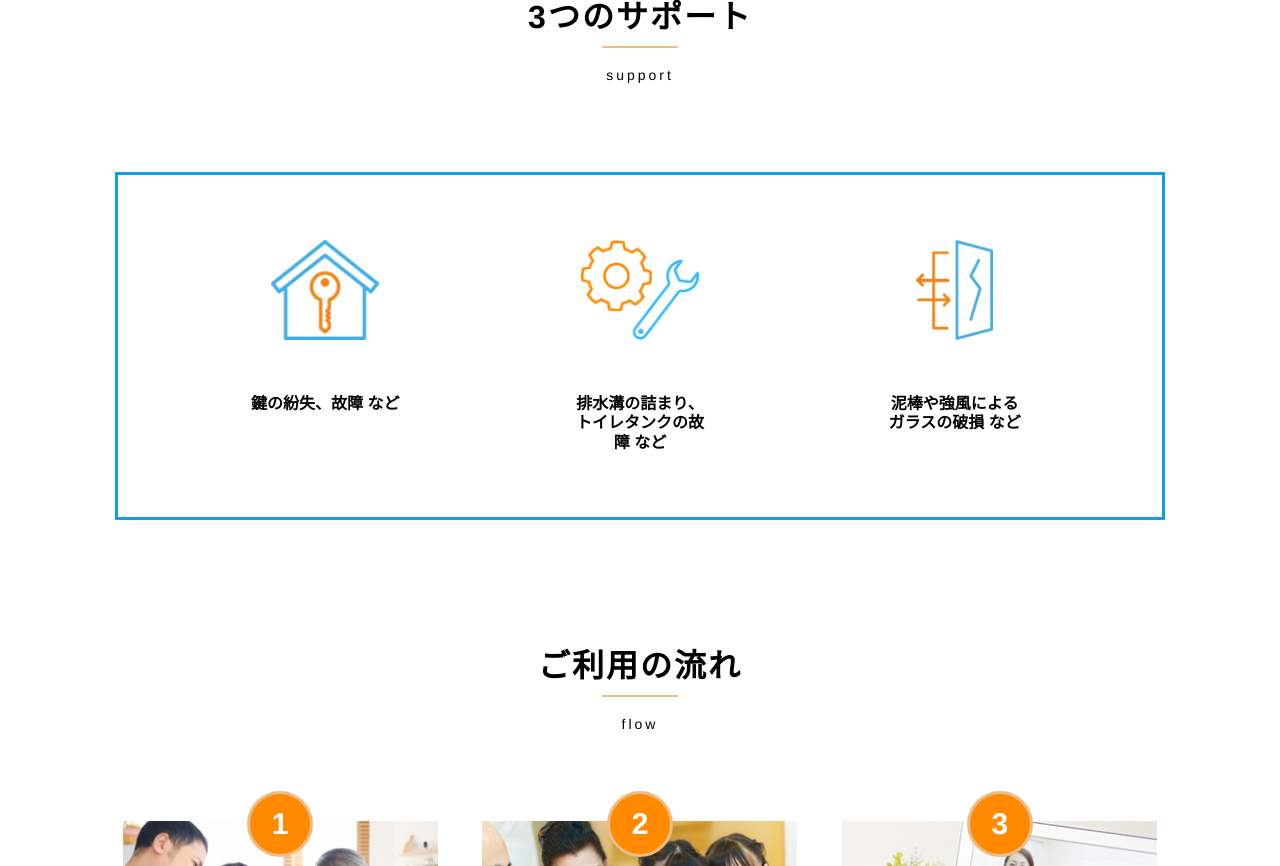
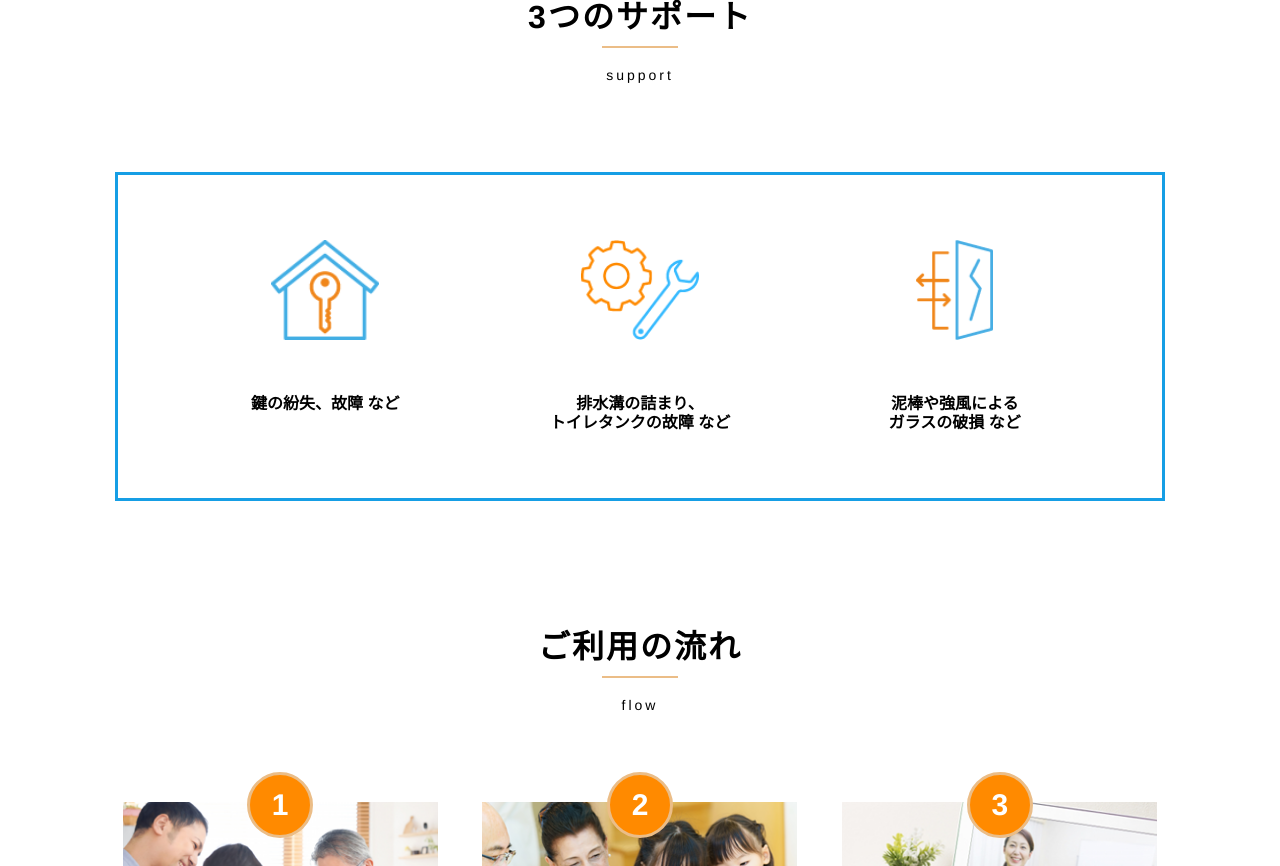
Before and after one commit to Yuna0051/-, a PHP site: page / in a window 1280 px wide. Shown: the part 5634-6500 px from the top of the page. Run offline with PHP 8.4, Linux system fonts and the light colour scheme; some libraries are stand-ins or nearby versions.

Commit message:
HTML初稿

```diff
--- a/index.html
+++ b/index.html
@@ -36,7 +36,7 @@
                         <img src="/images/service01.png" alt="クラブ接続サポート">
                         <p>弊社営業時間内に<br>接続サポートをお手伝い<br>させていただきます。</p>
                     </div>
-                    <a href="#">詳しく見る</a>
+                    <a href="#support01">詳しく見る</a>
                 </div>
                 <div class="service_item">
                     <div class="service_content">
@@ -44,7 +44,7 @@
                         <img src="/images/service02.png" alt="クラブ駆け付けサポート">
                         <p>暮らしのトラブルを<br>サポート</p>
                     </div>
-                    <a href="#">詳しく見る</a>
+                    <a href="#support02">詳しく見る</a>
                 </div>
                 <div class="service_item">
                     <div class="service_content">
@@ -52,7 +52,7 @@
                         <img src="/images/service03.png" alt="クラブメディカル">
                         <p>弊社営業時間内に<br>各サービスにあった回数を<br>無料対応させていただきます。</p>
                     </div>
-                    <a href="#">詳しく見る</a>
+                    <a href="#support03">詳しく見る</a>
                 </div>
                 <div class="service_item">
                     <div class="service_content">
@@ -60,7 +60,7 @@
                         <img src="/images/service03.png" alt="クラブ保証">
                         <p>自然保証と破損、<br>水没による故障に対応いたします。</p>
                     </div>
-                    <a href="#">詳しく見る</a>
+                    <a href="#support04">詳しく見る</a>
                 </div>
             </div>
         </section>
@@ -100,7 +100,7 @@
             <div class="support_content">
                 <h1 class="main_title">6つのサポート</h1>
                 <h4 class="sub_title">support</h4>
-                <div class="sup_items">
+                <div class="sup_items sup01">
                     <div class="sup_item">
                         <img src="/images/sup11.png" alt="サポート1">
                         <p>インターネット<br>接続に関して</p>
@@ -190,7 +190,7 @@
             <div class="support_content">
                 <h1 class="main_title">3つのサポート</h1>
                 <h4 class="sub_title">support</h4>
-                <div class="sup_items">
+                <div class="sup_items sup02">
                     <div class="sup_item">
                         <img src="/images/sup21.png" alt="サポート1">
                         <p>鍵の紛失、故障&nbsp;など</p>
--- a/styles/breakpoints/_1280up.scss
+++ b/styles/breakpoints/_1280up.scss
@@ -5,7 +5,7 @@ Stylesheet: 1280px以上のモニタで適用
 ******************************************************************/
 header{
 	padding: 0 160px;
-    max-width: none;
+    max-width: 1280px;
 }
 
 #fv{
@@ -14,7 +14,7 @@ header{
 	padding: 0 158px;
 }
 .fv-inner{
-    max-width: none;
+    max-width: 1280px;
 	h1{
 		font-size: 32px;
 		padding-top: 95px;
@@ -55,7 +55,7 @@ header{
 }
 
 #service{
-    max-width: none;
+    max-width: 1280px;
 	padding: 0 13px;
 
     .main_title{
@@ -117,7 +117,7 @@ header{
 			height: 320px;
 		}
 		div{
-            max-width: none;
+            max-width: 1280px;
             width: calc(100% - 480px);
 			padding: 18px 0 0 0;
 
@@ -137,15 +137,15 @@ header{
 		}
 	}
 	&_merit{
-        max-width: none;
+        max-width: 1280px;
 		padding: 0 115px;
 	}
     &_content{
-        max-width: none;
+        max-width: 1280px;
         padding: 0 115px;
     }
     &_flow{
-        max-width: none;
+        max-width: 1280px;
         padding: 0 115px;
     }
     &_time{
@@ -192,9 +192,19 @@ header{
 .sup{
     &_items{
         padding: 65px 50px;
+
+        &.sup01{
+            .sup_item{
+                width: 16.66%;
+            }
+        }
+        &.sup02{
+            .sup_item{
+                width: 33.3%;
+            }
+        }
     }
     &_item{
-        width: 16.66%;
 
         &:nth-child(4),&:nth-child(5),&:nth-child(6){
             margin-top: 0;
--- a/styles/breakpoints/_base.scss
+++ b/styles/breakpoints/_base.scss
@@ -40,6 +40,10 @@ header{
 		background-color: #ff8a00;
 		padding: 8px 25px;
         font-size: 14px;
+
+        &:hover{
+            opacity: 0.8;
+        }
 	}
 }
 
@@ -176,7 +180,10 @@ header{
                 font-weight: 900;
                 color: #ffffff;
             }
-		}
+            &:hover{
+                opacity: 0.8;
+            }
+        }
 	}
 	&_content{
 		border: 3px solid #169ee5;
--- a/styles/style.css
+++ b/styles/style.css
@@ -38,6 +38,9 @@ header a {
   background-color: #ff8a00;
   padding: 8px 25px;
   font-size: 14px;
+}
+header a:hover {
+  opacity: 0.8;
 }
 
 #fv {
@@ -166,6 +169,9 @@ header a {
   transform: translate(100%, -50%);
   font-weight: 900;
   color: #ffffff;
+}
+.service_item a:hover {
+  opacity: 0.8;
 }
 .service_content {
   border: 3px solid #169ee5;
@@ -725,7 +731,7 @@ header a {
   ******************************************************************/
   header {
     padding: 0 160px;
-    max-width: none;
+    max-width: 1280px;
   }
   #fv {
     background-image: url(/images/fv-pc.png);
@@ -733,7 +739,7 @@ header a {
     padding: 0 158px;
   }
   .fv-inner {
-    max-width: none;
+    max-width: 1280px;
   }
   .fv-inner h1 {
     font-size: 32px;
@@ -766,7 +772,7 @@ header a {
     margin: 0 0 90px;
   }
   #service {
-    max-width: none;
+    max-width: 1280px;
     padding: 0 13px;
   }
   #service .main_title {
@@ -820,7 +826,7 @@ header a {
     height: 320px;
   }
   .support_img div {
-    max-width: none;
+    max-width: 1280px;
     width: calc(100% - 480px);
     padding: 18px 0 0 0;
   }
@@ -838,15 +844,15 @@ header a {
     padding-left: 35px;
   }
   .support_merit {
-    max-width: none;
+    max-width: 1280px;
     padding: 0 115px;
   }
   .support_content {
-    max-width: none;
+    max-width: 1280px;
     padding: 0 115px;
   }
   .support_flow {
-    max-width: none;
+    max-width: 1280px;
     padding: 0 115px;
   }
   .support_time {
@@ -885,8 +891,11 @@ header a {
   .sup_items {
     padding: 65px 50px;
   }
-  .sup_item {
+  .sup_items.sup01 .sup_item {
     width: 16.66%;
+  }
+  .sup_items.sup02 .sup_item {
+    width: 33.3%;
   }
   .sup_item:nth-child(4), .sup_item:nth-child(5), .sup_item:nth-child(6) {
     margin-top: 0;
```
Also changed, not shown: 1 other file.
